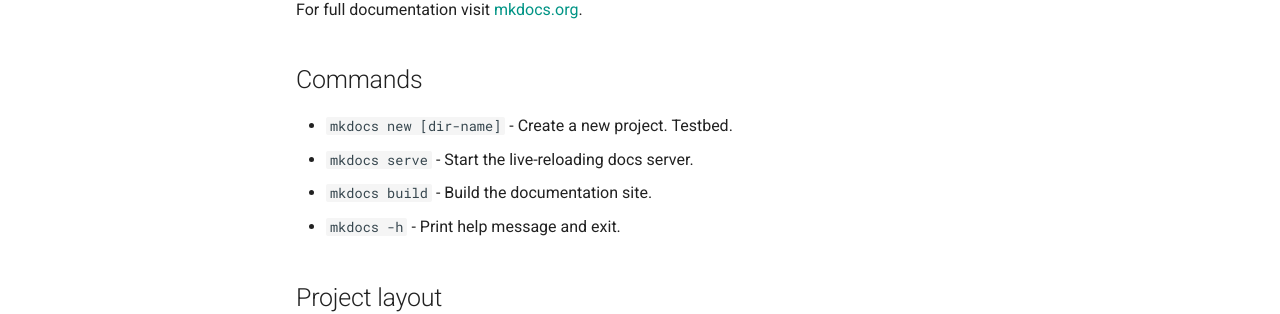
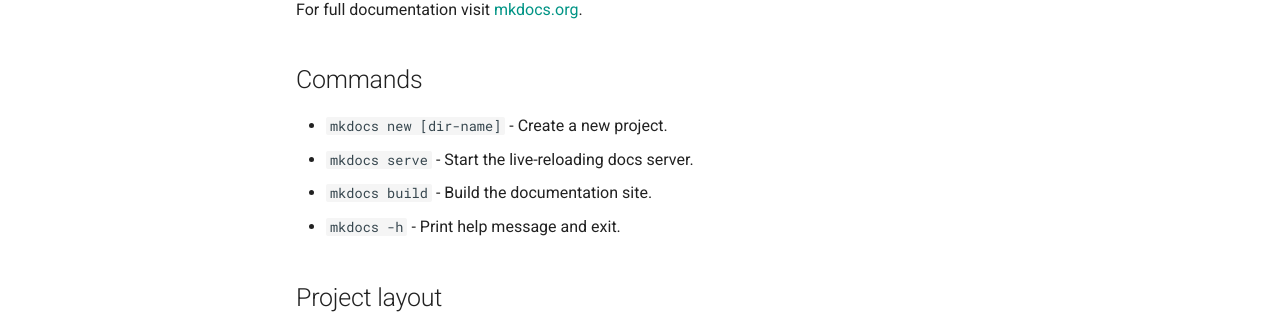
Before and after one commit to teohck/info, an MkDocs documentation site: the page built from docs/index.md, in a window 1280 px wide. Shown: the part 231-545 px from the top of the page. Built offline with MkDocs 1.6.1 and Material for MkDocs 9.7.7, drawn with Linux system fonts in a browser that asks for light colours.

```diff
--- a/docs/index.md
+++ b/docs/index.md
@@ -4,7 +4,7 @@ For full documentation visit [mkdocs.org](https://www.mkdocs.org).
 
 ## Commands
 
-* `mkdocs new [dir-name]` - Create a new project. Testbed.
+* `mkdocs new [dir-name]` - Create a new project.
 * `mkdocs serve` - Start the live-reloading docs server.
 * `mkdocs build` - Build the documentation site.
 * `mkdocs -h` - Print help message and exit.
```
